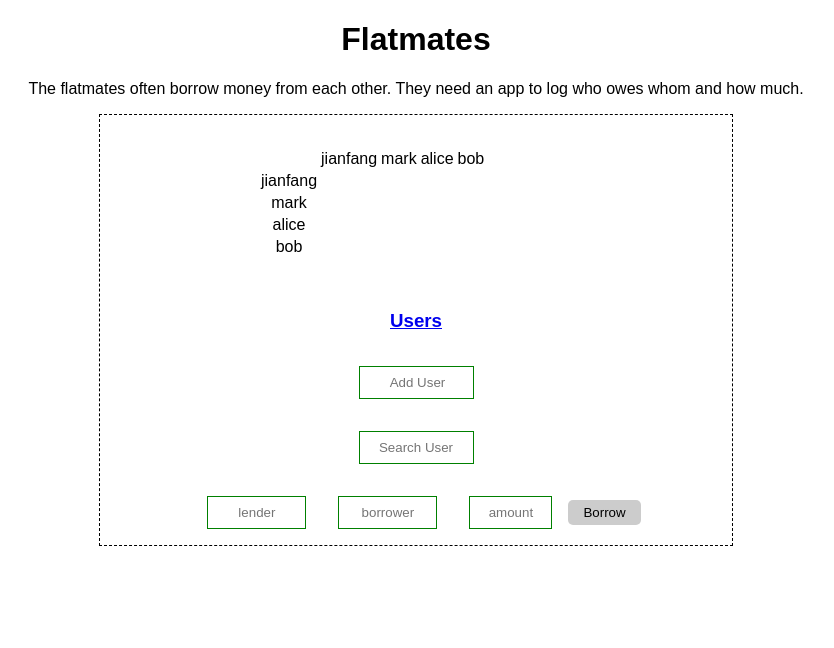
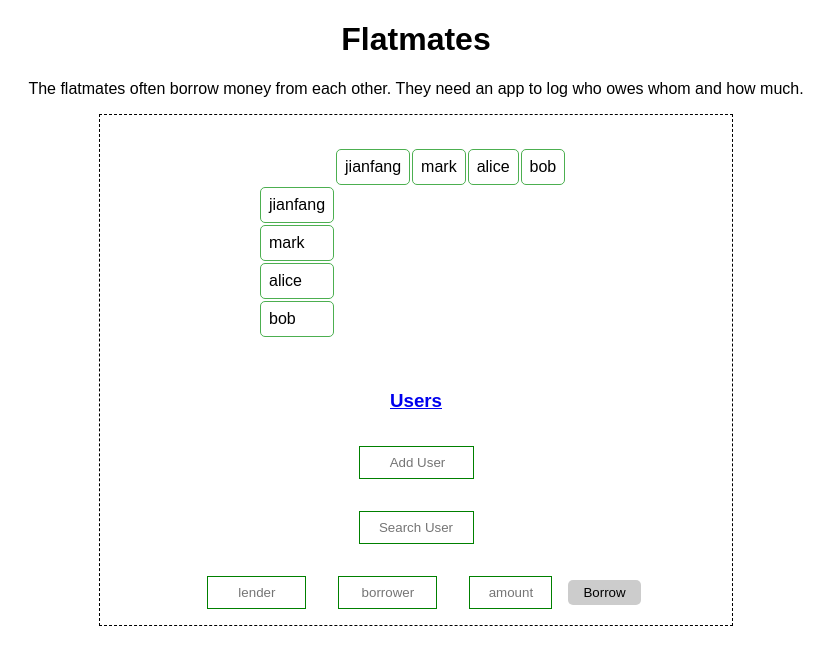
Before and after one commit to jbhovell/flatmates, a React app: page / in a window 1280 px wide. Shown: the top 648 px of the page, without its empty margins (224-1058 px from the left). Built offline with nearby package versions, Linux system fonts and the light colour scheme; the HTML template or start-up script is replaced by a standard one.

Commit message:
stying table

```diff
--- a/src/index.jsx
+++ b/src/index.jsx
@@ -89,6 +89,14 @@ class Index extends React.Component {
             padding: "2rem",
         }
 
+        const td = {
+            border: "1px solid #dddddd",
+            textAlign: "left",
+            padding: "8px",
+            borderColor: "#4CAF50",
+            borderRadius: "5px"
+        }
+
         return (
             <div style={fmstyle}>
                 <h1> Flatmates</h1>
@@ -99,9 +107,9 @@ class Index extends React.Component {
                     <div style={tablestyle}>
                         <table>
                           <tbody>
-                            <tr><td></td>{this.state.username.map((u,i)=><td key={i}>{u}</td>)}</tr>
+                            <tr><td></td>{this.state.username.map((u,i)=><td style={td}key={i}>{u}</td>)}</tr>
                             {
-                                this.state.username.map((u,i)=><tr key={i}><td>{u}</td></tr>)
+                                this.state.username.map((u,i)=><tr key={i}><td style={td}>{u}</td></tr>)
                             }
                          </tbody>
                         </table>
--- a/users.json
+++ b/users.json
@@ -1 +1 @@
-{"users": [{"name": "jianfang", "owes": {}, "owed_by": {}, "balance": 0.0}, {"name": "alice", "owes": {}, "owed_by": {"bob": 5.0}, "balance": 5.0}, {"name": "bob", "owes": {"alice": 5.0}, "owed_by": {}, "balance": -5.0}, {"name": "mark", "owes": {}, "owed_by": {}, "balance": 0.0}, {"name": "zoe", "owes": {}, "owed_by": {}, "balance": 0.0}, {"name": "zzz", "owes": {}, "owed_by": {}, "balance": 0.0}, {"name": "aaa", "owes": {}, "owed_by": {}, "balance": 0.0}, {"name": "aaa", "owes": {}, "owed_by": {}, "balance": 0.0}, {"name": "aaa", "owes": {}, "owed_by": {}, "balance": 0.0}, {"name": "test", "owes": {}, "owed_by": {}, "balance": 0.0}, {"name": "abc", "owes": {}, "owed_by": {}, "balance": 0.0}, {"name": "user1", "owes": {}, "owed_by": {}, "balance": 0.0}, {"name": "test", "owes": {}, "owed_by": {}, "balance": 0.0}, {"name": "abc", "owes": {}, "owed_by": {}, "balance": 0.0}, {"name": "999", "owes": {}, "owed_by": {}, "balance": 0.0}, {"name": "888", "owes": {}, "owed_by": {}, "balance": 0.0}]}
+{"users": [{"name": "jianfang", "owes": {}, "owed_by": {}, "balance": 0.0}, {"name": "alice", "owes": {}, "owed_by": {"bob": 5.0}, "balance": 5.0}, {"name": "bob", "owes": {"alice": 5.0}, "owed_by": {}, "balance": -5.0}, {"name": "mark", "owes": {}, "owed_by": {}, "balance": 0.0}, {"name": "zoe", "owes": {}, "owed_by": {}, "balance": 0.0}, {"name": "zzz", "owes": {}, "owed_by": {}, "balance": 0.0}, {"name": "aaa", "owes": {}, "owed_by": {}, "balance": 0.0}, {"name": "aaa", "owes": {}, "owed_by": {}, "balance": 0.0}, {"name": "aaa", "owes": {}, "owed_by": {}, "balance": 0.0}, {"name": "test", "owes": {}, "owed_by": {}, "balance": 0.0}, {"name": "abc", "owes": {}, "owed_by": {}, "balance": 0.0}, {"name": "user1", "owes": {}, "owed_by": {}, "balance": 0.0}, {"name": "test", "owes": {}, "owed_by": {}, "balance": 0.0}, {"name": "abc", "owes": {}, "owed_by": {}, "balance": 0.0}, {"name": "999", "owes": {}, "owed_by": {}, "balance": 0.0}, {"name": "888", "owes": {}, "owed_by": {}, "balance": 0.0}, {"name": "test", "owes": {}, "owed_by": {}, "balance": 0.0}]}
```
Also changed, not shown: static/bundle.js.
